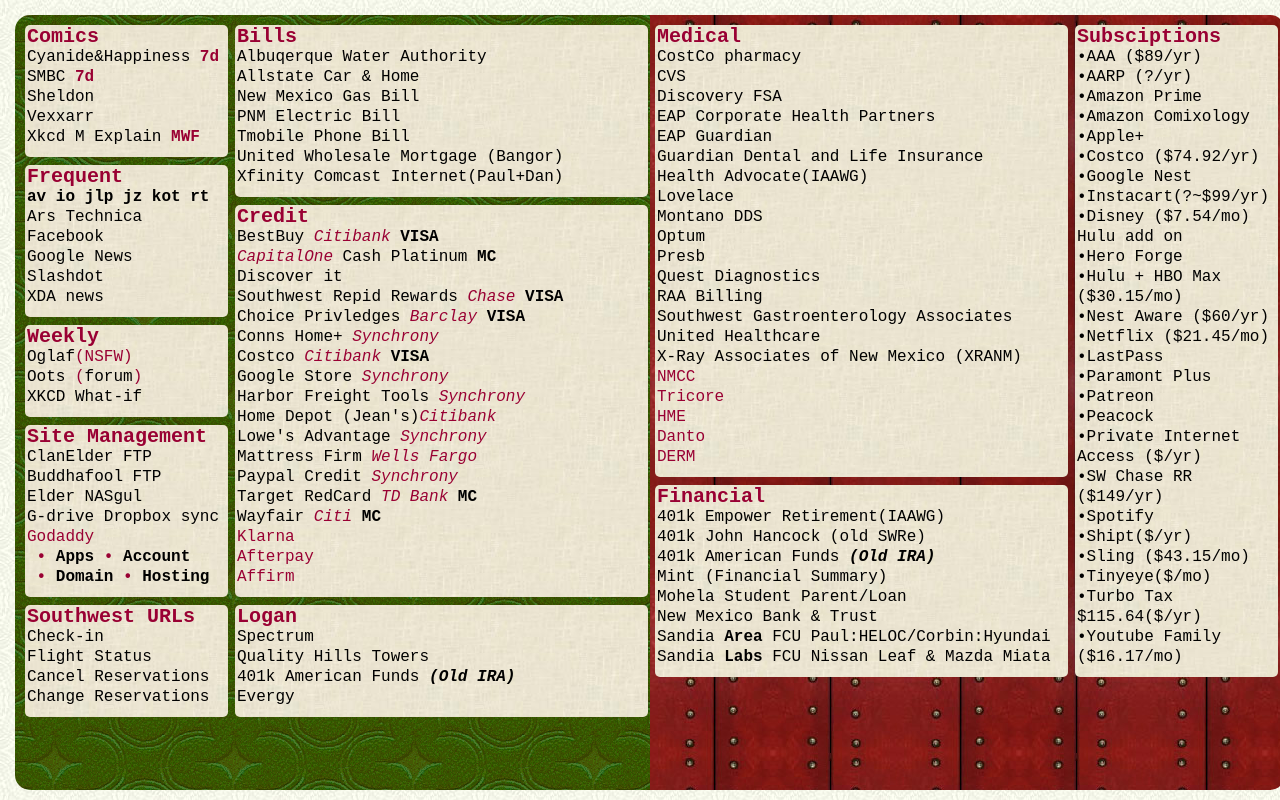
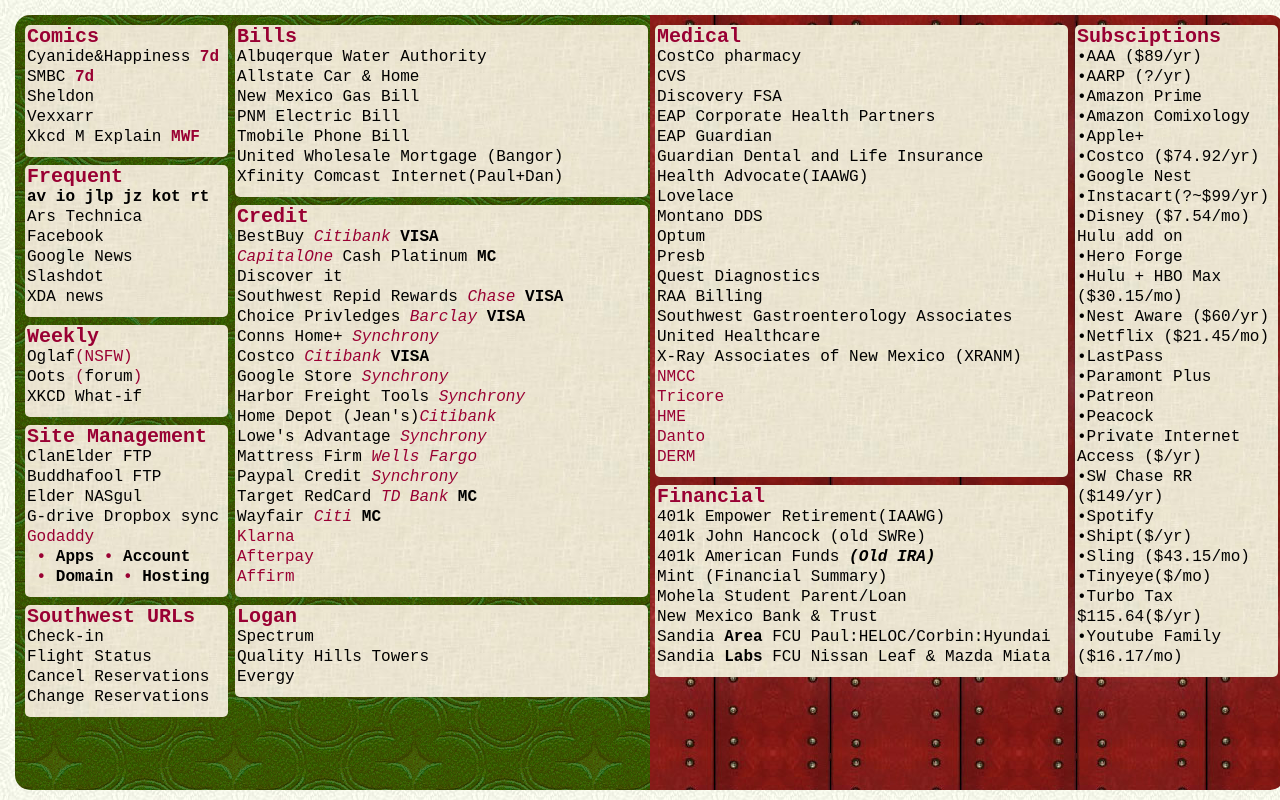
Before and after one commit to buddha-fool/buddha-fool.github.io, a plain HTML site: page bookmark.html in a window 1280 px wide. Drawn offline with Linux system fonts and the light colour scheme; a script that the page names is missing.

Commit message:
Update bookmark.html

```diff
--- a/bookmark.html
+++ b/bookmark.html
@@ -287,7 +287,6 @@
 	<div style="font-weight: bold; font-size: 20px;">Logan</div>
 	<a href="https://www.spectrum.net/" target="_blank">Spectrum<br>
     <a href="hhttps://qualityhilltowers.securecafe.com/residentservices/quality-hill-towers/paymentonetime.aspx" target="_blank">Quality Hills Towers</a><br>
-	<a href="https://www.capitalgroup.com/individual/accounts/login.htm/" target="_blank">401k American Funds <i><strong>(Old IRA)</strong></i></a><br>
 	<a href="https://www.evergy.com/" target="_blank">Evergy</a><br>
 </div>
 
```
